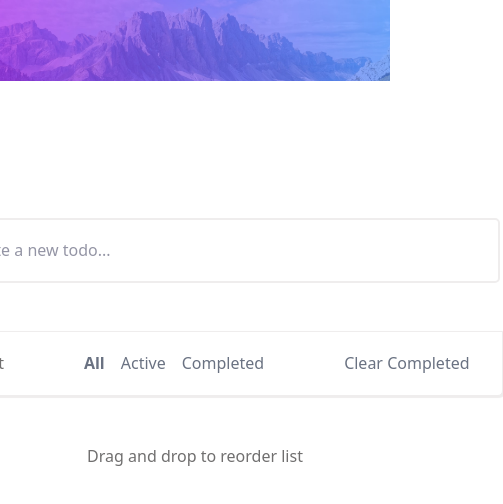
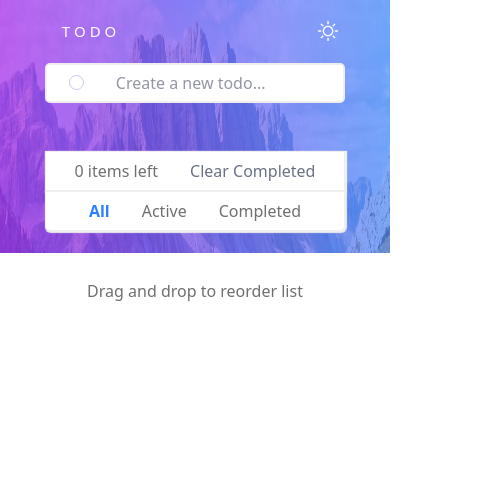
Before and after one commit to IbadovB/todo-list-new, a React (Vite) app: page / in a window 390 px wide. Shown: the top 504 px of the page, 503 px wide, since content can reach past the window. Built offline with nearby package versions, Linux system fonts and the light colour scheme.

Commit message:
width mobile

```diff
--- a/src/App.css
+++ b/src/App.css
@@ -104,6 +104,12 @@ background: radial-gradient(circle, #55ddff, #c058f3);
 rounded-b-[5px] shadow-[1px_1px_1px_1px_#efeded] w-[615px];
 }
 
+
+
+.new-options{
+  display: none
+}
+
 .options {
   @apply flex items-center gap-4;
 }
@@ -182,3 +188,83 @@ background-size: 100%;
 .dark p {
   @apply text-[#5b5e7e]
 }
+
+/* Mobile */
+
+@media (max-width: 640px) {
+
+  header {
+  @apply flex gap-[12em] pt-[10px] pb-[10px];
+}
+
+.head-text {
+  @apply text-white w-auto text-[15px] ;
+}
+
+
+.mode-toggle {
+  @apply text-[1.5em] border-none text-white cursor-pointer
+ bg-none shadow-none outline-none;
+}
+
+
+.dark {
+@apply bg-black bg-no-repeat h-screen;
+background-image: url("./images/bg-desktop-dark.jpg");
+background-size: 100% 30%;
+
+}
+
+.light {
+@apply bg-white bg-no-repeat h-screen text-[rgb(112,111,111)];
+background-image: url("./images/bg-desktop-light.jpg");
+background-size: 100% 30%;
+}
+
+  .sun, .moon {
+    @apply w-[20px] h-[20px];
+  }
+
+.task-area {
+  @apply flex flex-col gap-[3em] items-center text-inherit
+  border-none bg-none pb-[50px];
+}
+
+
+  .input-area {
+@apply flex flex-row gap-[2em] items-center
+justify-center w-[300px] h-[40px]  rounded-[5px] bg-[#fff] text-left;
+}
+
+ul {
+@apply list-none flex flex-col justify-center items-center w-[300px];
+
+}
+
+li {
+@apply flex justify-center items-center
+gap-[2em] py-[7px] px-[25px] w-[300px];
+}
+
+.footer{
+@apply flex items-center justify-center gap-[2em] h-[40px] rounded-none
+shadow-[1px_1px_1px_1px_#efeded] w-[300px];
+}
+
+
+.new-options{
+  display: block;
+  @apply flex items-center justify-center gap-[2em] h-[40px]
+rounded-b-[5px] shadow-[1px_1px_1px_1px_#efeded] w-[300px];
+}
+.light .new-options {
+  @apply bg-white border-[1px] border-[#efeded]
+ }
+
+ .dark .new-options {
+  @apply bg-[#25273d] text-[#5b5e7e] shadow-none border-t-[0.5px] border-[#686868]
+}
+.options{
+  display: none;
+}
+}
--- a/src/App.jsx
+++ b/src/App.jsx
@@ -50,7 +50,7 @@ function App() {
           onClick={() => setDarkMode(!darkMode)}
         >
           {darkMode ? (
-            <img src="/images/moon-solid-full.svg" className="moon" alt="moon"/>
+            <img src="/images/moon-solid-full.svg" className="moon" alt="moon" />
           ) : (
             <img src="/images/sunny-day.png" className="sun" alt="sun" />
           )}
@@ -76,7 +76,7 @@ function App() {
                 className={`circle ${t.completed ? "checked" : ""}`}
                 onClick={() => toggleTask(index)}
               >
-                {t.completed ? (<img src="/images/check-solid-full.svg" className="check" alt="moon"/>) : ""}
+                {t.completed ? (<img src="/images/check-solid-full.svg" className="check" alt="moon" />) : ""}
               </span>
               <span
                 className={`task-text ${t.completed ? "completed" : ""}`}
@@ -84,7 +84,7 @@ function App() {
               >
                 {t.text}
               </span>
-              {/* <button><img src="/images/delete.png" className="delete-btn" alt="delete-btn"*/}
+
               <button className="delete-btn"
                 onClick={() => deleteTask(index)}> x
               </button>
@@ -99,8 +99,7 @@ function App() {
 
             <div className="options">
               <button
-                className={`all-btn ${
-                  filter === "all" ? "active-filter" : ""
+                className={`all-btn ${filter === "all" ? "active-filter" : ""
                   }`}
                 onClick={() => setFilter("all")}
               >
@@ -108,8 +107,7 @@ function App() {
               </button>
 
               <button
-                className={`active-btn ${
-                  filter === "active" ? "active-filter" : ""
+                className={`active-btn ${filter === "active" ? "active-filter" : ""
                   }`}
                 onClick={() => setFilter("active")}
               >
@@ -117,8 +115,7 @@ function App() {
               </button>
 
               <button
-                className={`completed-btn ${
-                  filter === "completed" ? "active-filter" : ""
+                className={`completed-btn ${filter === "completed" ? "active-filter" : ""
                   }`}
                 onClick={() => setFilter("completed")}
               >
@@ -128,6 +125,36 @@ function App() {
 
             <button onClick={clearCompleted} className="clear-btn">
               Clear Completed
+            </button>
+
+          </div>
+
+
+
+
+              <div className="new-options">
+              <button
+                className={`all-btn ${filter === "all" ? "active-filter" : ""
+                  }`}
+                onClick={() => setFilter("all")}
+              >
+                All
+              </button>
+
+              <button
+                className={`active-btn ${filter === "active" ? "active-filter" : ""
+                  }`}
+                onClick={() => setFilter("active")}
+              >
+                Active
+              </button>
+
+              <button
+                className={`completed-btn ${filter === "completed" ? "active-filter" : ""
+                  }`}
+                onClick={() => setFilter("completed")}
+              >
+                Completed
               </button>
             </div>
         </ul>
```
Lines whose indentation alone changed are shown as unchanged.
